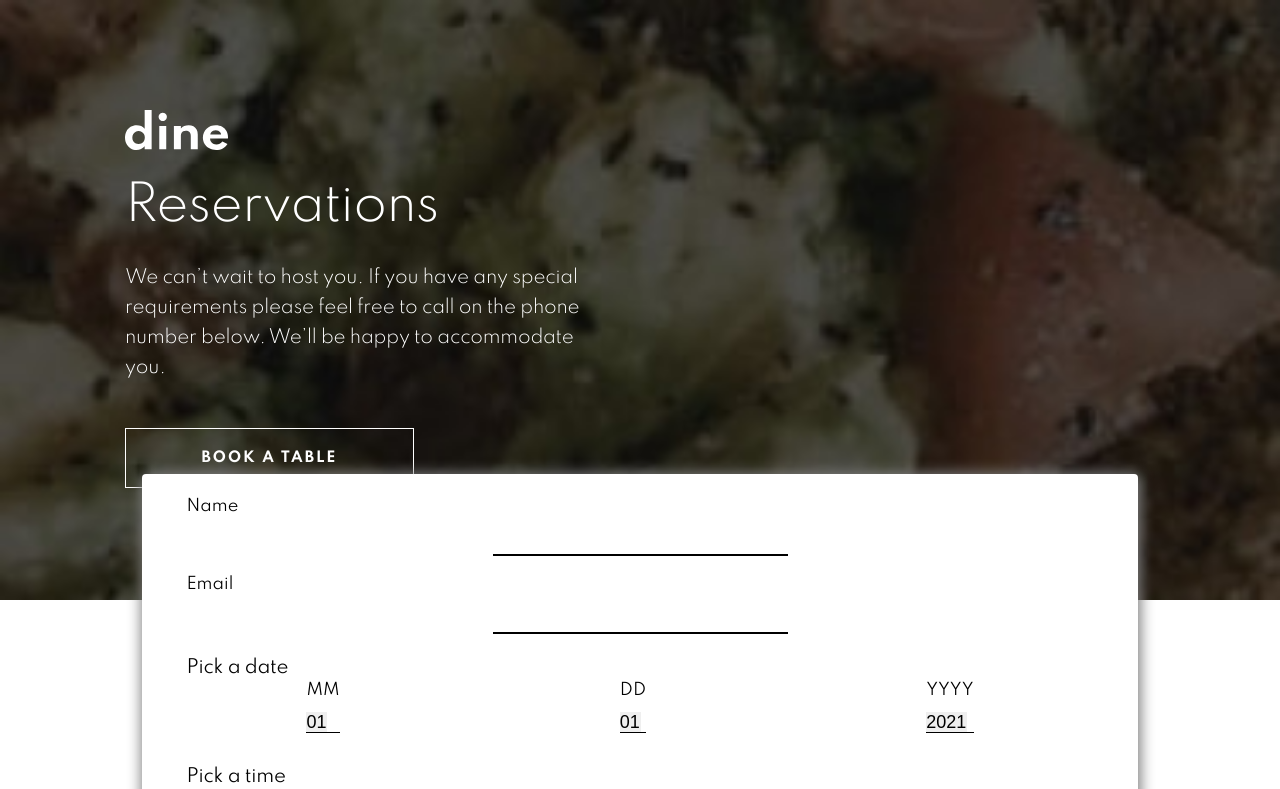
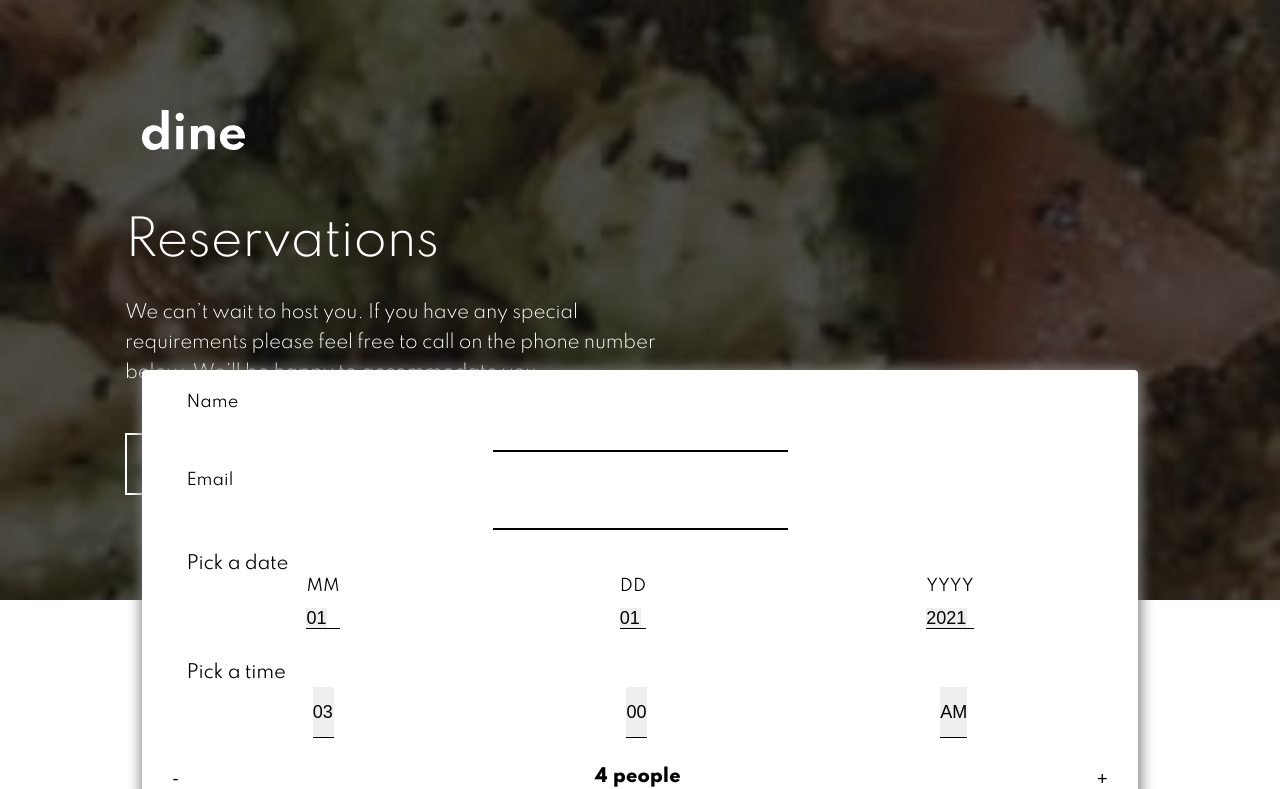
Before and after one commit to ChamuMutezva/dinner-restaurant-website, a React (Create React App) app: page /reservation in a window 1280 px wide. Shown: the top 789 px of the page. Built offline with nearby package versions, Linux system fonts and the light colour scheme.

Commit message:
feat: styling error messages

```diff
--- a/src/reservation/form/formComponent.js
+++ b/src/reservation/form/formComponent.js
@@ -30,13 +30,13 @@ const FormComponent = () => {
             <label className="input__label" htmlFor="firstname">
                 <span className="sr__only">Name</span>
                 <input className="form__inputs" type="name" name="firstname" id="firstname" ref={register({ required: true })} />
-                {errors.firstname && <span>This field is required</span>}
+                {errors.firstname && <span className="errorMsg">This field is required</span>}
             </label>
 
             <label className="input__label" htmlFor="email">
                 <span className="sr__only">Email</span>
                 <input className="form__inputs" type="email" name="email" id="email" ref={register({ required: true })} />
-                {errors.email && <span>This field is required</span>}
+                {errors.email && <span className="errorMsg">This field is required</span>}
             </label>
 
             <div className="date__selection">
--- a/src/shared-components/HeaderComponent.js
+++ b/src/shared-components/HeaderComponent.js
@@ -5,6 +5,7 @@ import logo from '../assets/images/logo.svg'
 //import Button from './Button'
 const HeaderComponent = (props) => {
     const secondaryHeader = props.secondaryHeader ? "secondaryHeader" : ""
+    const btnTitle = props.secondaryHeader ? "Reserve a place" : "Book a table"
     return (
         <div className={`hero ${secondaryHeader}`}>
             <div className="hero__main">
@@ -16,7 +17,7 @@ const HeaderComponent = (props) => {
                 <div className="hero__main__btncontainer">
                     {/* <Button title="Book a table" Link to="/reservation" />
                     <Link to="/reservation">Book a table</Link> */}
-                    <Linkbtn btn_title="Book a table"/>
+                    <Linkbtn btn_title={btnTitle} />
                 </div>
             </div>
         </div>
--- a/src/styles/_buttonLinks.scss
+++ b/src/styles/_buttonLinks.scss
@@ -11,6 +11,7 @@
     text-transform: uppercase;
     display: block;
     margin: auto;
+    border: 2px solid $white-bg;
 
     @include mQ(1280px) {
         margin: 0;
--- a/src/styles/style.css
+++ b/src/styles/style.css
@@ -197,6 +197,7 @@ table {
   text-transform: uppercase;
   display: block;
   margin: auto;
+  border: 2px solid #ffffff;
 }
 
 @media screen and (min-width: 1280px) {
@@ -1063,6 +1064,20 @@ body {
   margin: 17px auto 26px;
 }
 
+@media screen and (min-width: 680PX) {
+  .secondaryHeader .hero__main__logo {
+    margin-left: 17px;
+    display: block;
+  }
+  .secondaryHeader .hero__main__title {
+    margin-top: 60px;
+  }
+  .secondaryHeader .hero__main__descr {
+    max-width: 35rem;
+    margin-bottom: 90px;
+  }
+}
+
 @media screen and (min-width: 1080PX) {
   .secondaryHeader .hero__main {
     background-image: -webkit-gradient(linear, left top, right top, color-stop(55%, transparent), color-stop(50%, transparent));
@@ -1083,7 +1098,7 @@ body {
           flex-direction: column;
   padding: 24px;
   position: relative;
-  top: -136px;
+  top: -240px;
   background: white;
   width: 74%;
   margin: 10px auto -74px;
@@ -1192,4 +1207,8 @@ legend {
 .counter__holder {
   font-weight: 800;
 }
+
+.errorMsg {
+  color: red;
+}
 /*# sourceMappingURL=style.css.map */
--- a/src/styles/style.scss
+++ b/src/styles/style.scss
@@ -46,6 +46,22 @@ body {
         margin: 17px auto 26px;
     }
 
+    @include mQ(680PX) {
+        .hero__main__logo {
+            margin-left: 17px;
+            display: block;
+        }
+
+        .hero__main__title {
+            margin-top: 60px;
+        }
+
+        .hero__main__descr {
+            max-width: 35rem;
+            margin-bottom: 90px;
+        }
+    }
+
     @include mQ(1080PX) {
         .hero__main {
             background-image: linear-gradient(to right, transparent 55%, transparent 50%);
@@ -63,10 +79,10 @@ body {
     flex-direction: column;
     padding: 24px;
     position: relative;
-    top: -136px;
+    top: -240px;
     background: white;
     width: 74%;
-    margin:10px auto -74px;
+    margin: 10px auto -74px;
     box-shadow: 1px 1px 14px 2px gray;
     border-radius: 4px;
 
@@ -154,3 +170,7 @@ legend {
 .counter__holder {
     font-weight: 800;
 }
+
+.errorMsg {
+    color: red;
+}
```
Also changed, not shown: 1 other file (tests, documents, lock files or other folders).
